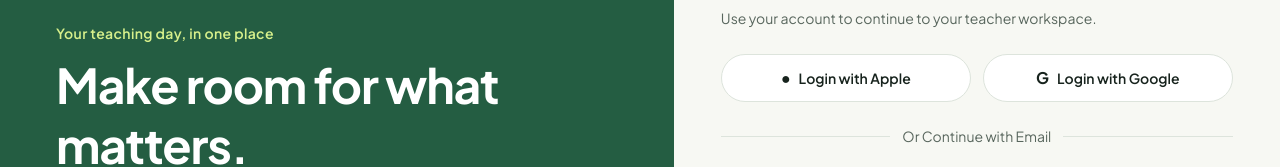
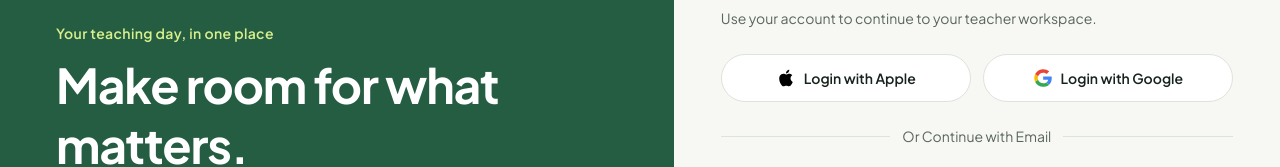
Before and after one commit to koolabhinay07/Hawk, a React (Vite) app: page / in a window 1280 px wide. Both pictures are taken after a click on the button "Skip". Shown: the part 183-350 px from the top of the page. Built offline with nearby package versions, Linux system fonts and the light colour scheme; a web font is replaced by a local one.

Commit message:
Add full project source

```diff
--- a/src/OnboardingFlow.tsx
+++ b/src/OnboardingFlow.tsx
@@ -1,6 +1,8 @@
 import { useEffect, useRef, useState, type FormEvent } from "react";
 import onboardingSlideTwo from "./assets/onboarding-slide-2.svg";
 import onboardingSlideThree from "./assets/onboarding-slide-3.svg";
+import appleIcon from "./assets/apple-icon.svg";
+import googleIcon from "./assets/google-icon.svg";
 import {
   ArrowLeft,
   ArrowRight,
@@ -108,17 +110,6 @@ function OtpFields({ value, onChange, label }: { value: string; onChange: (value
 function Brand() {
   return (
     <span className="text-xl font-bold tracking-tight">Hawk</span>
-  );
-}
-
-function GoogleMark() {
-  return (
-    <svg aria-hidden="true" viewBox="0 0 48 48" className="size-5">
-      <path fill="#4285F4" d="M43.6 24.5c0-1.4-.1-2.8-.4-4.1H24v7.8h11a9.4 9.4 0 0 1-4.1 6.2v5.1h6.6c3.9-3.6 6.1-8.8 6.1-15Z" />
-      <path fill="#34A853" d="M24 44c5.5 0 10.1-1.8 13.5-4.8l-6.6-5.1c-1.8 1.2-4.1 2-6.9 2-5.3 0-9.8-3.6-11.4-8.4H5.8v5.3A20 20 0 0 0 24 44Z" />
-      <path fill="#FBBC05" d="M12.6 27.7a12 12 0 0 1 0-7.4V15H5.8a20 20 0 0 0 0 18Z" />
-      <path fill="#EA4335" d="M24 12c3 0 5.6 1 7.7 3l5.8-5.8A19.3 19.3 0 0 0 24 4 20 20 0 0 0 5.8 15l6.8 5.3C14.2 15.6 18.7 12 24 12Z" />
-    </svg>
   );
 }
 
@@ -316,7 +307,7 @@ export default function OnboardingFlow({ onComplete }: { onComplete: (profile?:
                 {screen === "login" && (
                   <div className="mt-6">
                     {notice && <p role="status" className="mb-4 rounded-xl bg-primary-soft px-4 py-3 text-sm text-icon-accent">{notice}</p>}
-                    <button type="button" onClick={() => onComplete()} className="inline-flex min-h-12 w-full items-center justify-center gap-3 rounded-xl border border-border bg-card px-4 text-base font-semibold text-foreground transition-colors hover:bg-muted"><GoogleMark />Login with Google</button>
+                    <button type="button" onClick={() => onComplete()} className="inline-flex min-h-12 w-full items-center justify-center gap-3 rounded-xl border border-border bg-card px-4 text-base font-semibold text-foreground transition-colors hover:bg-muted"><img src={googleIcon} alt="" aria-hidden="true" className="size-5 shrink-0 object-contain" />Login with Google</button>
                     <div className="my-6 flex items-center gap-3 text-sm text-muted-foreground"><span className="h-px grow bg-border" /><span>or continue with email</span><span className="h-px grow bg-border" /></div>
                     <form className="grid gap-4" onSubmit={submitLogin}>
                       <label className="relative block"><span className="sr-only">Email</span><Mail aria-hidden="true" className="pointer-events-none absolute left-4 top-1/2 size-5 -translate-y-1/2 text-muted-foreground" /><input aria-label="Email" type="email" autoComplete="email" required value={email} onChange={(event) => setEmail(event.target.value)} placeholder="Enter your email" className={`${signupInputClass} pl-12`} /></label>
@@ -386,8 +377,8 @@ export default function OnboardingFlow({ onComplete }: { onComplete: (profile?:
                 <p className="mt-2 text-sm leading-6 text-muted-foreground">Use your account to continue to your teacher workspace.</p>
                 {notice && <p role="status" className="mt-4 rounded-xl bg-primary-soft px-4 py-3 text-sm text-icon-accent">{notice}</p>}
                 <div className="mt-6 grid gap-3 sm:grid-cols-2">
-                  <button type="button" onClick={() => onComplete()} className={outlinedButton}><span aria-hidden="true" className="text-base font-bold">●</span>Login with Apple</button>
-                  <button type="button" onClick={() => onComplete()} className={outlinedButton}><span aria-hidden="true" className="font-bold text-base">G</span>Login with Google</button>
+                  <button type="button" onClick={() => onComplete()} className={outlinedButton}><img src={appleIcon} alt="" aria-hidden="true" className="size-5 shrink-0 object-contain" />Login with Apple</button>
+                  <button type="button" onClick={() => onComplete()} className={outlinedButton}><img src={googleIcon} alt="" aria-hidden="true" className="size-5 shrink-0 object-contain" />Login with Google</button>
                 </div>
                 <div className="my-6 flex items-center gap-3 text-sm text-muted-foreground"><span className="h-px grow bg-border" />Or Continue with Email<span className="h-px grow bg-border" /></div>
                 <form className="grid gap-4" onSubmit={submitLogin}>
```
Also changed, not shown: src/assets/apple-icon.svg (added), src/assets/google-icon.svg (added).
